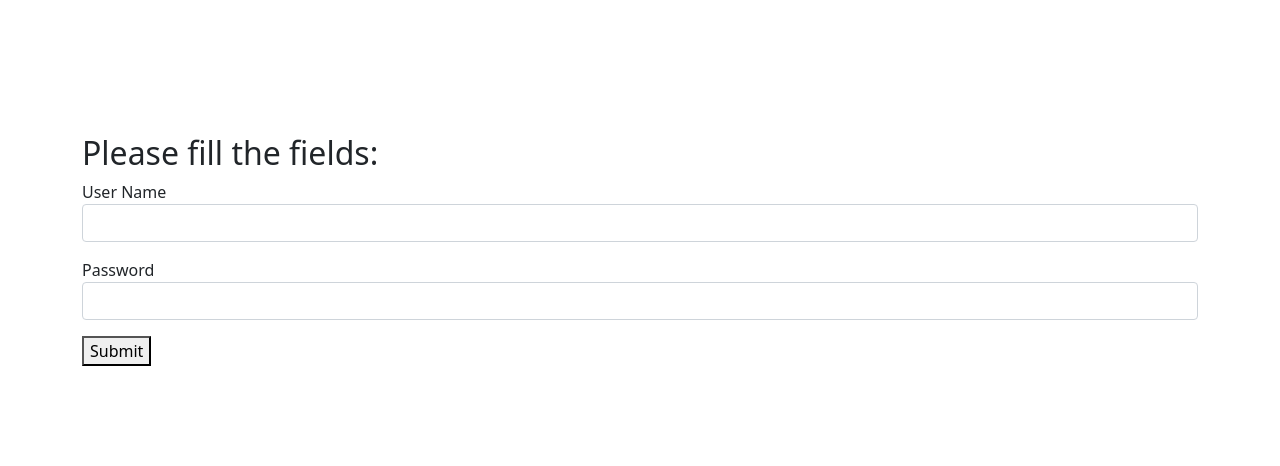
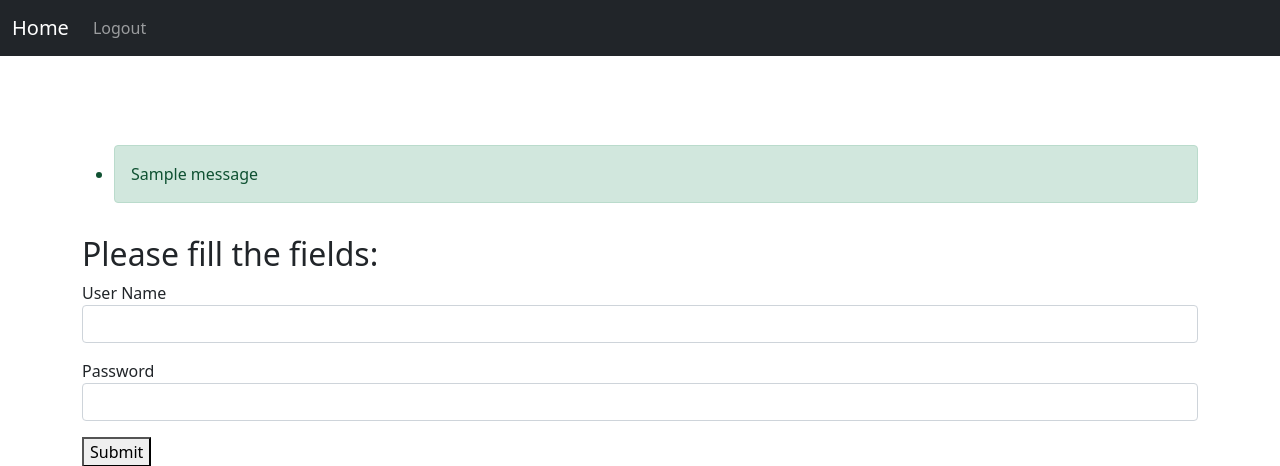
Before and after one commit to rijothedeveloper/Flask-Feedback, a Flask app: page /login in a window 1280 px wide. Shown: the top 466 px of the page. Run offline with Flask 2, Linux system fonts and the light colour scheme; tables that the repository leaves empty hold one stand-in row (values such as "Sample post"); one stand-in notice (Sample message) is shown.

Commit message:
Part 4: Don’t let everyone go to /secret

```diff
--- a/app.py
+++ b/app.py
@@ -1,4 +1,4 @@
-from flask import Flask, render_template, redirect, session
+from flask import Flask, render_template, redirect, session, flash
 from flask_debugtoolbar import DebugToolbarExtension
 from models.models import db, connect_db, User
 from forms.forms import UserForm, LoginForm
@@ -34,6 +34,7 @@ def register_user():
             db.session.add(new_user)
             db.session.commit()
             session["user_id"] = new_user.id
+            flash(f"User registered", "success")
             return redirect("/secret")
 
     return render_template("register-form.html", form=form)
@@ -50,11 +51,21 @@ def login_user():
         user = User.authenticate(username, password)
 
         if user:
-            session["user-id"] = user.id
+            session["user_id"] = user.id
+            flash(f"welcom back {user.username}", "success")
             return redirect("/secret")
 
     return render_template("login-form.html", form=form)
 
+@app.route("/logout")
+def logout():
+    session.pop("user_id")
+    flash("logged out successfully","info")
+    return redirect("/")
+
 @app.route("/secret")
 def show_secret():
+    if "user_id" not in session:
+        flash("you must be logged in to view","danger")
+        return redirect("/")
     return render_template("secret.html")
--- a/templates/base.html
+++ b/templates/base.html
@@ -9,7 +9,35 @@
     <title>{% block title %} {% endblock %}</title>
 </head>
 <body>
+
+    <nav class="navbar navbar-expand-lg navbar-dark bg-dark">
+        <div class="container-fluid">
+            <a class="navbar-brand" href="/">Home</a>
+            <button class="navbar-toggler" type="button" data-bs-toggle="collapse" data-bs-target="#navbarSupportedContent" aria-controls="navbarSupportedContent" aria-expanded="false" aria-label="Toggle navigation">
+                <span class="navbar-toggler-icon"></span>
+            </button>
+            <div class="collapse navbar-collapse" id="navbarSupportedContent">
+                <ul class="navbar-nav me-auto mb-2 mb-lg-0">
+                    <li class="nav-item">
+                        <a class="nav-link" href="/logout">Logout</a>
+                    </li>
+                </ul>
+            </div>
+        </div>
+    </nav>
+
     <div class="container">
+
+    {% with messages = get_flashed_messages(with_categories=true) %}
+        {% if messages %}
+            <ul class="">
+            {% for category, message in messages %}
+                <li class="alert alert-{{ category }}">{{ message }}</li>
+            {% endfor %}
+            </ul>
+        {% endif %}
+    {% endwith %}
+
     {% block content %}
 
     {% endblock %}
```
